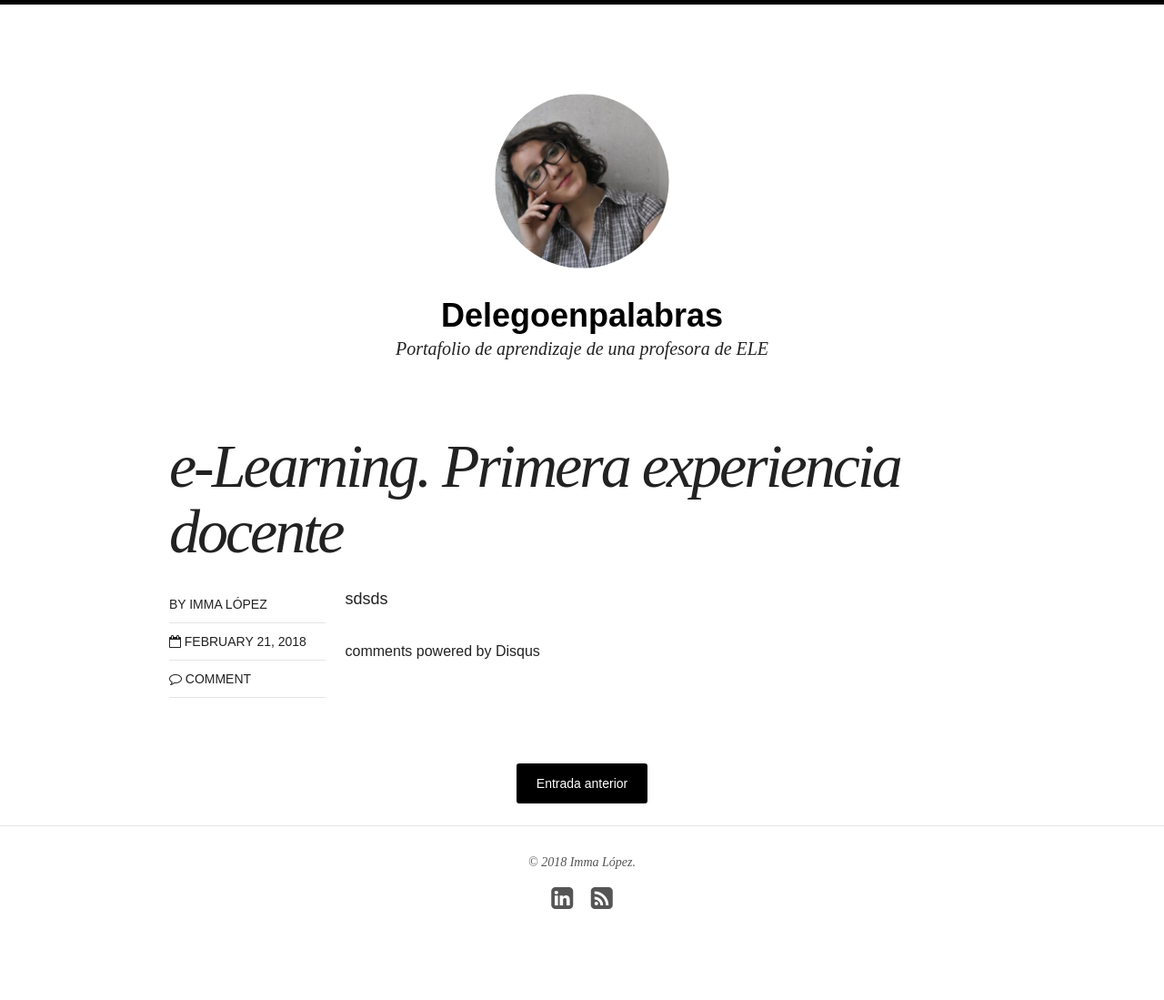
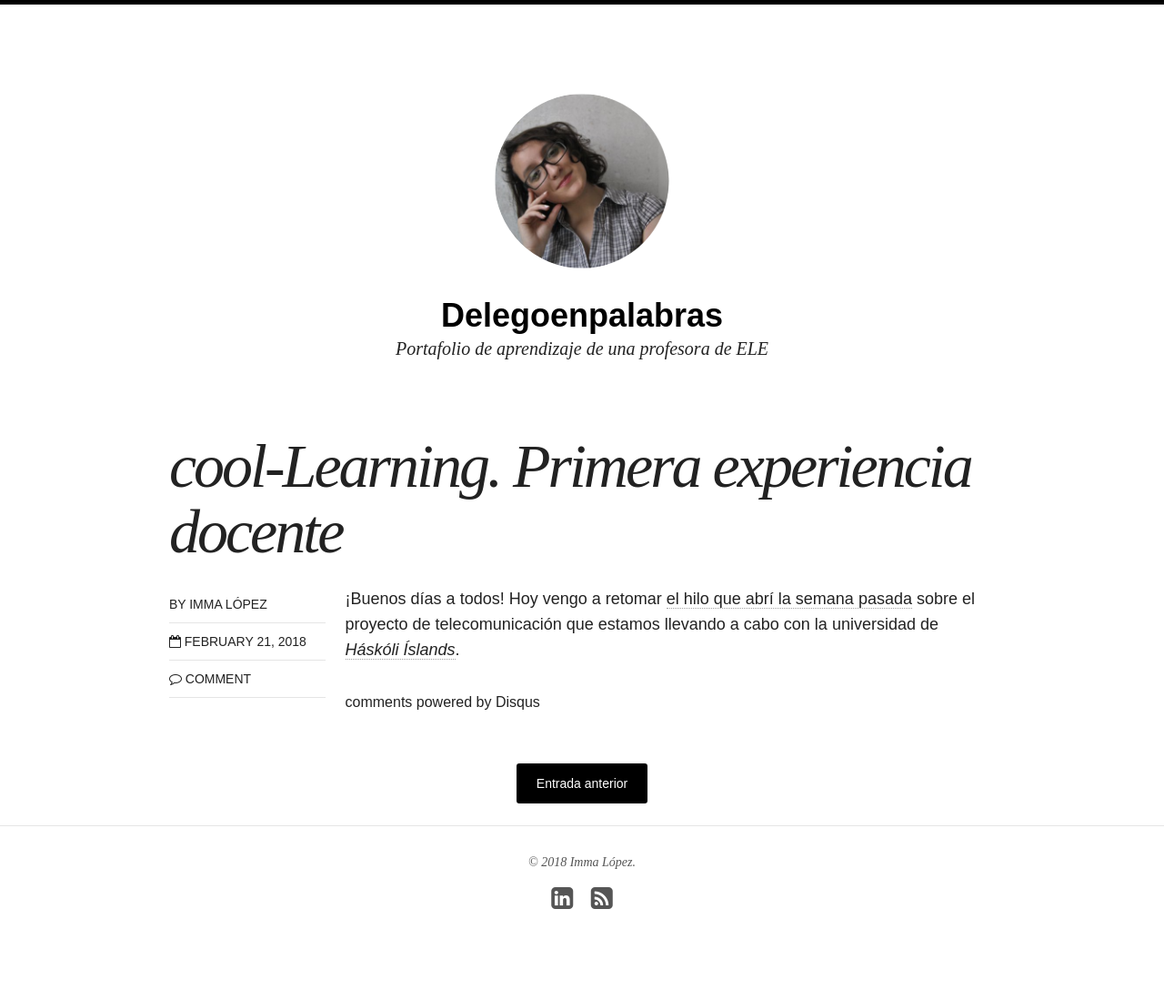
Before and after one commit to immalopez/immalopez.github.io, a Jekyll site: the page built from _posts/blog/2018-02-21-e-learning-1.md, in a window 1280 px wide. Shown: the whole page at 91% size. Built offline with Jekyll 4.4.1, drawn with Linux system fonts in a browser that asks for light colours; nearby versions of some CDN libraries; comment, search, counter and statistics services are not loaded.

Commit message:
Update 2018-02-21-e-learning-1.md

```diff
--- a/_posts/blog/2018-02-21-e-learning-1.md
+++ b/_posts/blog/2018-02-21-e-learning-1.md
@@ -1,6 +1,6 @@
 ---
 layout: post
-title: e-Learning. Primera experiencia docente
+title: cool-Learning. Primera experiencia docente
 modified:
 categories: blog
 excerpt: "Las TIC en la didáctica de ELE"
@@ -11,5 +11,4 @@ image:
 # modified: 2016-06-01T14:19:19-04:00
 ---
 
-
-  sdsds
+  ¡Buenos días a todos! Hoy vengo a retomar [el hilo que abrí la semana pasada]( https://immalopez.github.io/blog/halldor-primera-toma/) sobre el proyecto de telecomunicación que estamos llevando a cabo con la universidad de [_Háskóli Íslands_](http://english.hi.is).
```
